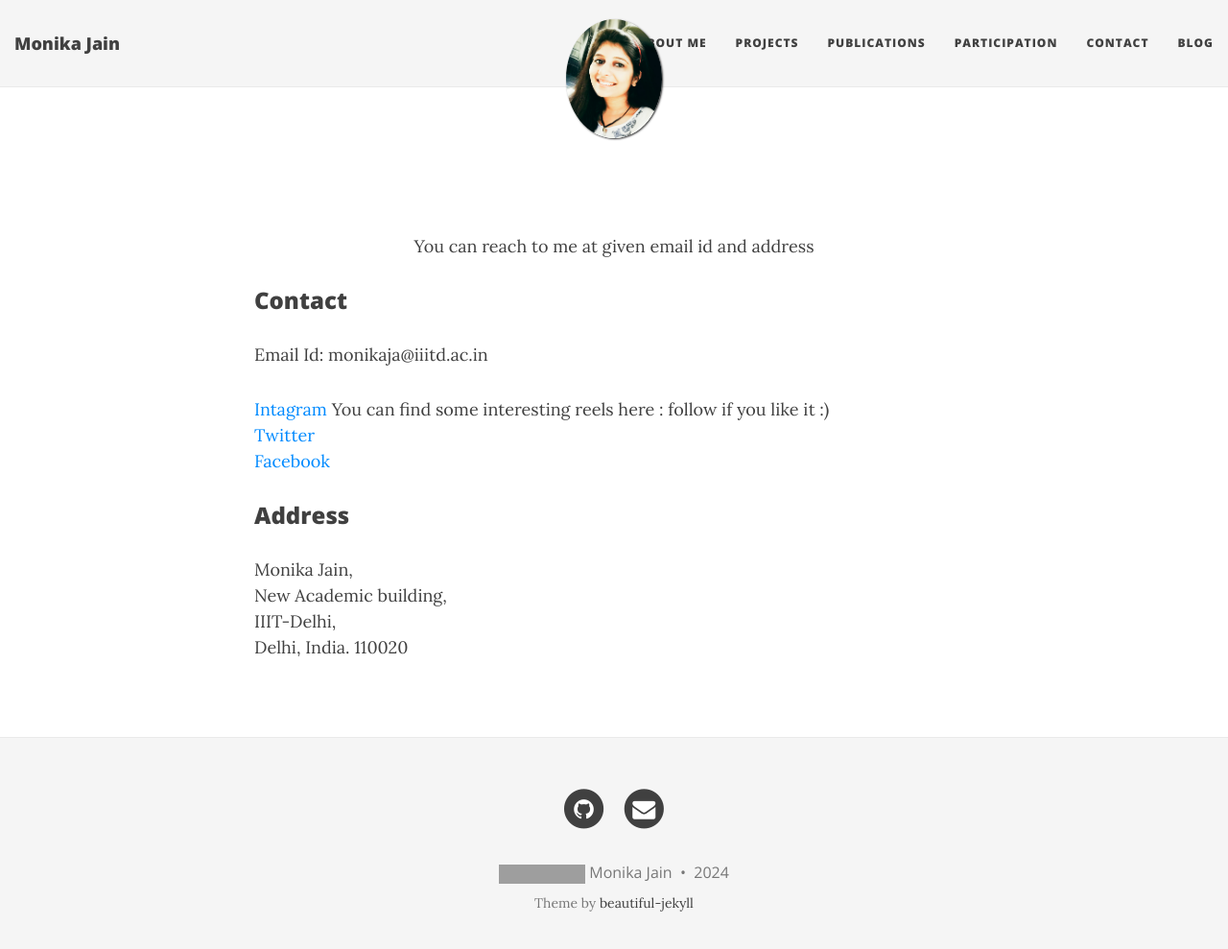
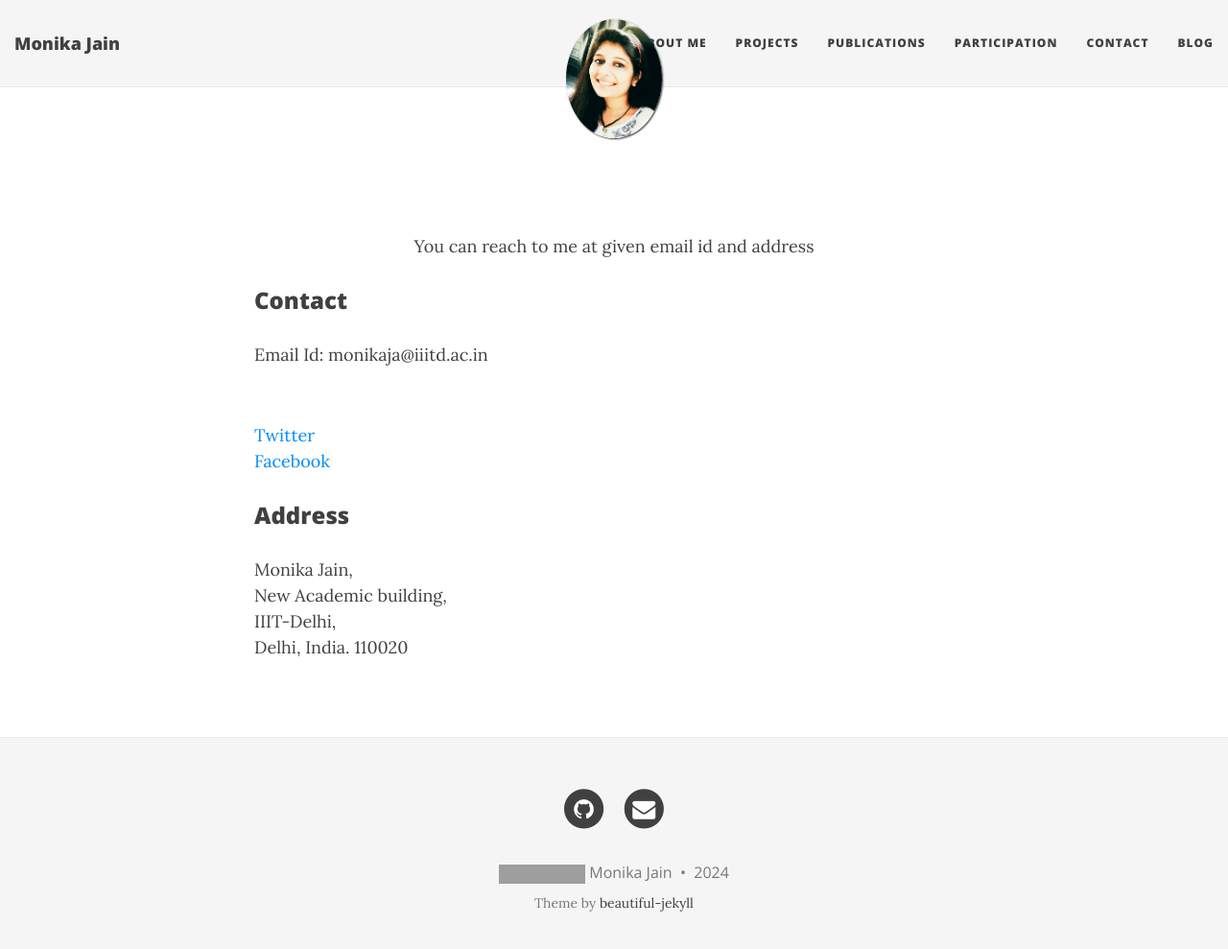
Before and after one commit to MonikaJain19/MonikaJain19.github.io, a Jekyll site: the page built from contact.md, in a window 1280 px wide and 1002 px high. Shown: the top 989 px of the window at 96% size. Built offline with Jekyll 4.4.1, drawn with Linux system fonts in a browser that asks for light colours; nearby versions of some CDN libraries; grey boxes are pictures that could not be loaded.

Commit message:
Update contact.md

```diff
--- a/contact.md
+++ b/contact.md
@@ -10,7 +10,7 @@ You can reach to me at given email id and  address </p>
 ### Contact
 Email Id: monikaja@iiitd.ac.in
 
-[Intagram](https://www.instagram.com/pranika.cool/) You can find some interesting reels here : follow if you like it :)
+
 <br />
 [Twitter](https://twitter.com/home)
 <br />
```
